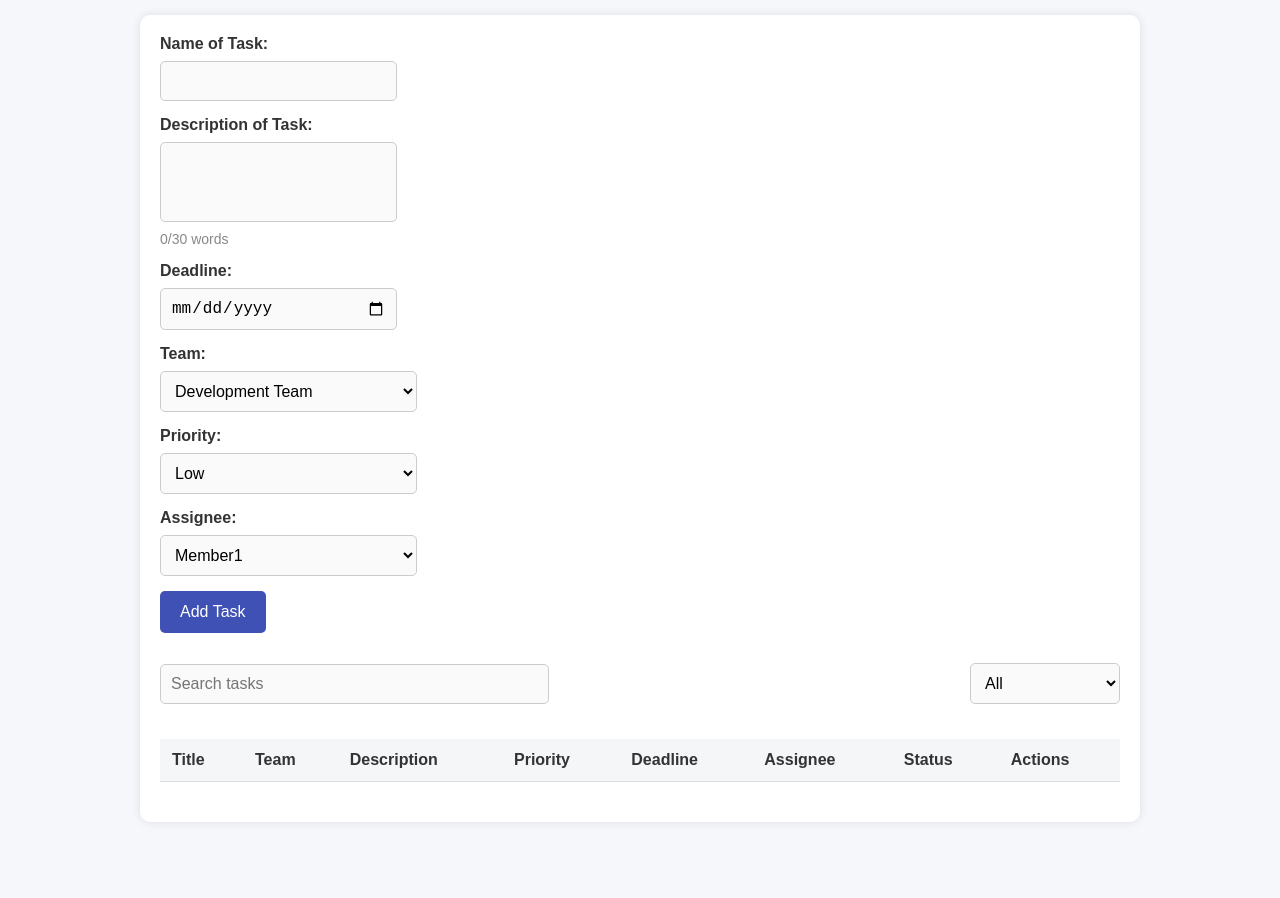
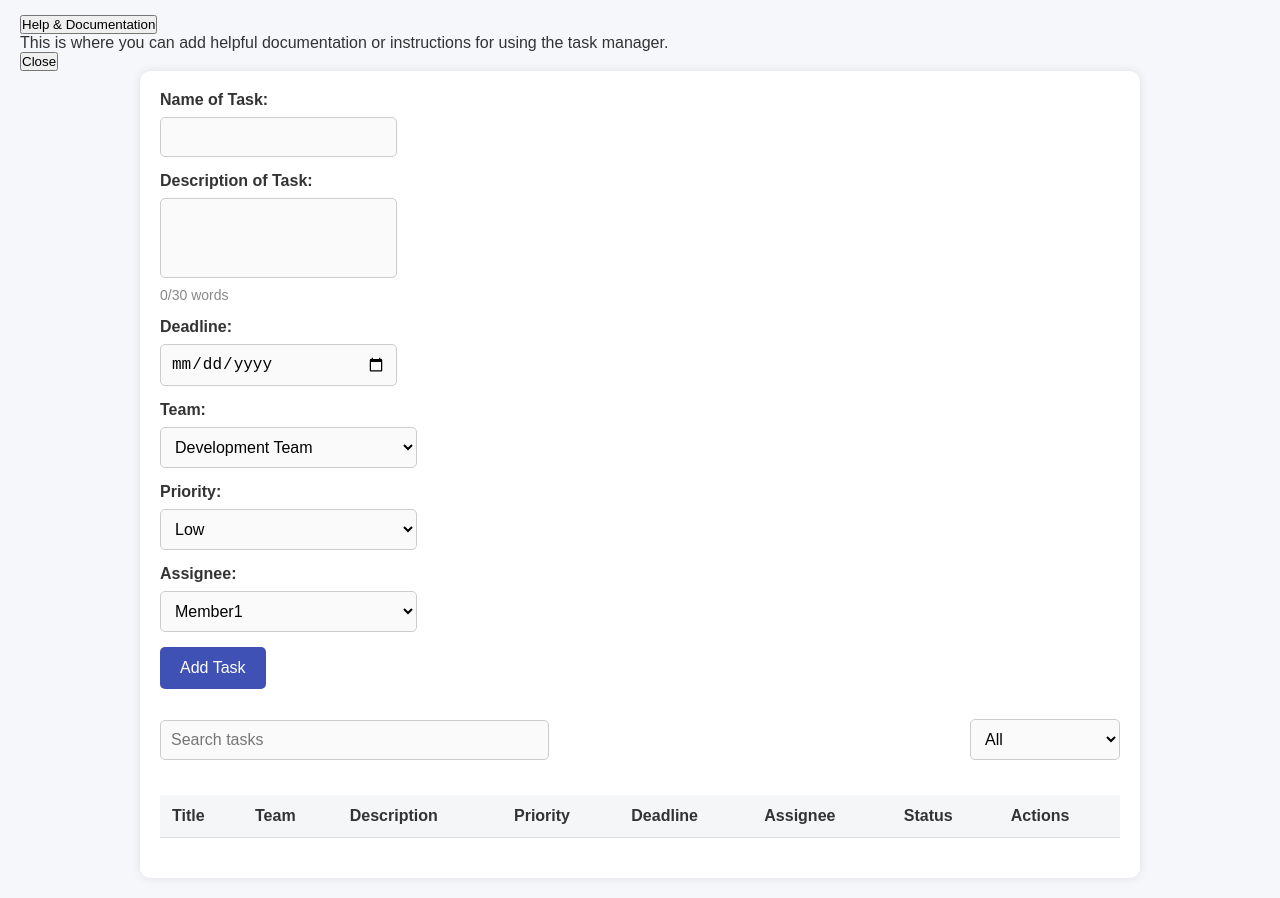
Before and after one commit to nehaha111/swe632v2, a plain HTML site: page index.html in a window 1280 px wide. Shown: the part 72-970 px from the top of the page. Before the commit the page ends 914 px from the top, so only its background shows below. Drawn offline with Linux system fonts and the light colour scheme.

Commit message:
Update index.html

```diff
--- a/index.html
+++ b/index.html
@@ -8,6 +8,14 @@
 </head>
 <body>
     <h1>Task Engine</h1>
+<!-- Help and Documentation Button -->
+<button id="helpButton">Help & Documentation</button>
+
+<!-- Help Popup -->
+<div id="helpPopup" class="help-popup">
+    <p>This is where you can add helpful documentation or instructions for using the task manager.</p>
+    <button id="closePopup">Close</button>
+</div>
 
     <div class="container">
         <div class="task-form">
```
